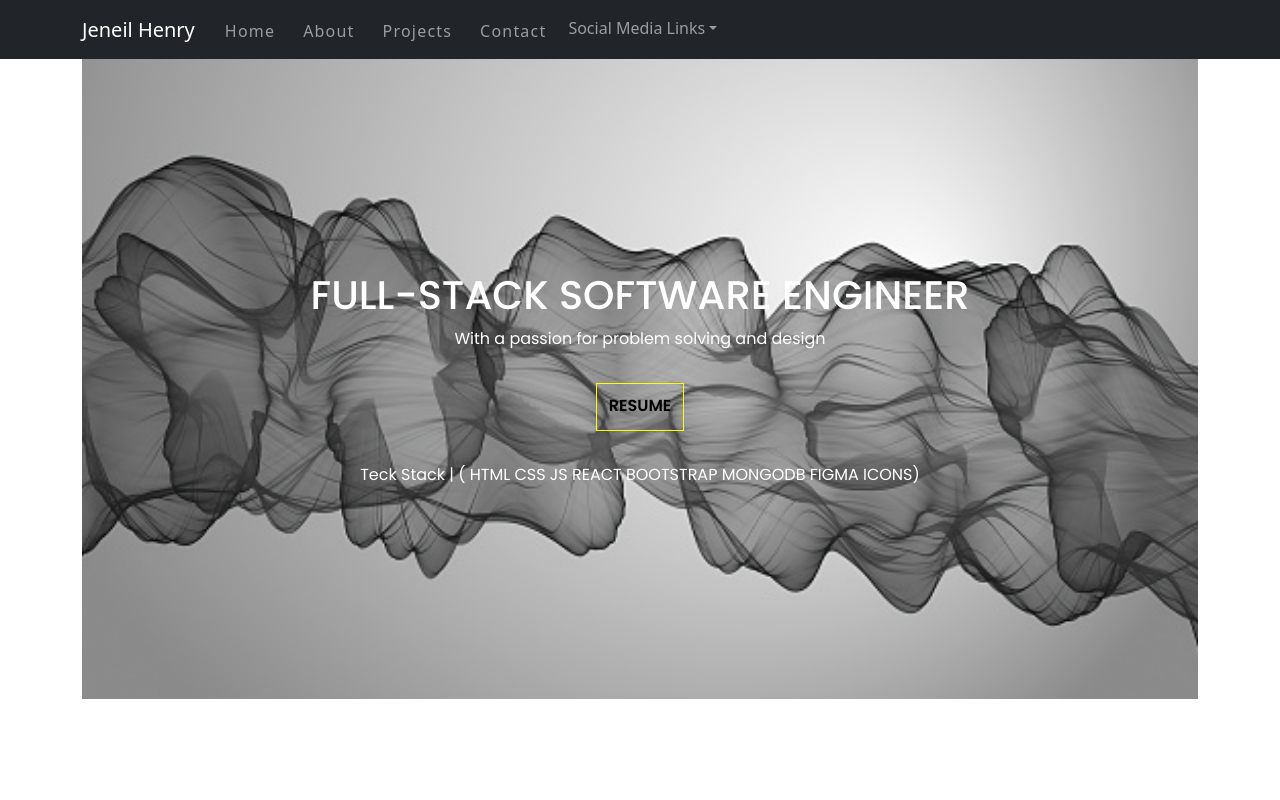
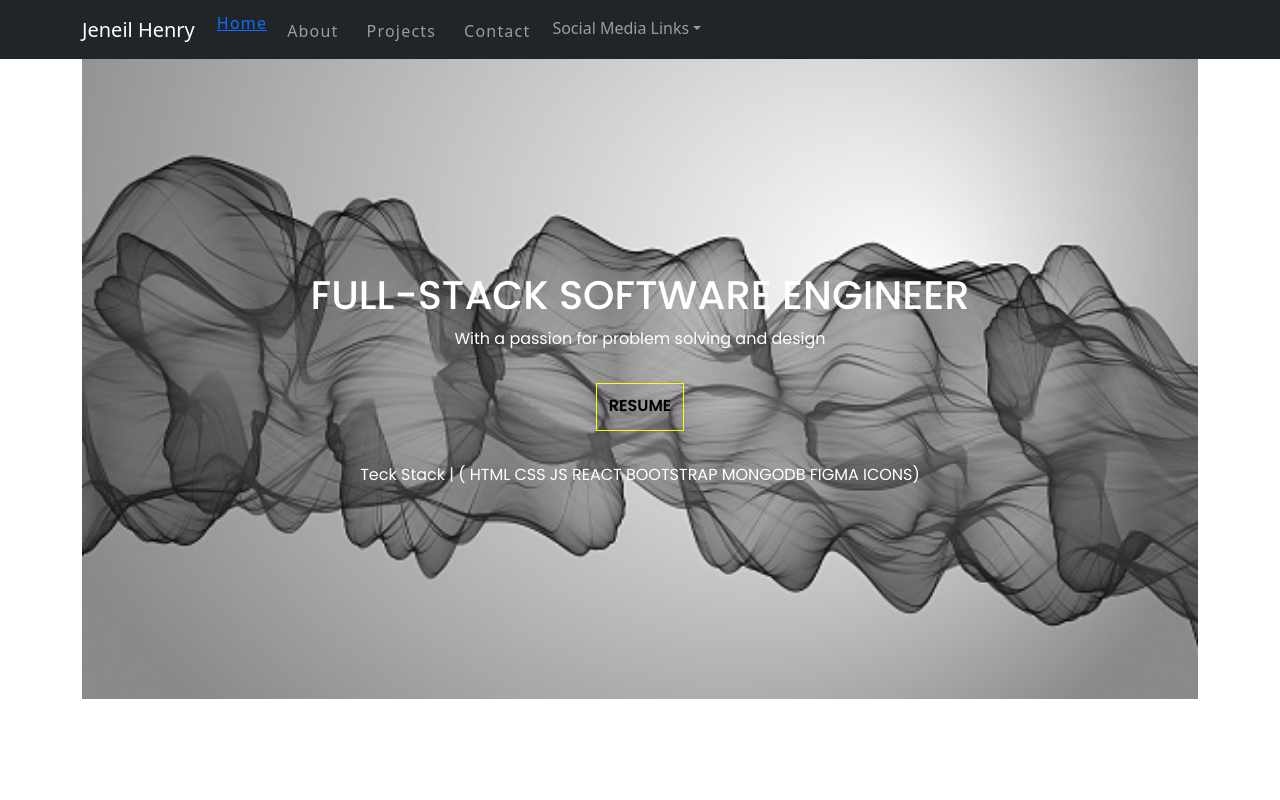
Before and after one commit to Nell-intech/Portfolio, a React (Create React App) app: page / in a window 1280 px wide. Shown: the top 800 px of the page. Built offline with nearby package versions, Linux system fonts and the light colour scheme.

Commit message:
added changes to nav links for testing

```diff
--- a/src/Components/Navbar.js
+++ b/src/Components/Navbar.js
@@ -2,6 +2,7 @@ import Container from 'react-bootstrap/Container';
 import Nav from 'react-bootstrap/Nav';
 import Navbar from 'react-bootstrap/Navbar';
 import NavDropdown from 'react-bootstrap/NavDropdown';
+import { NavLink } from 'react-router-dom'
 
 //FONT AWESOME IMPORTS
 // import { FontAwesomeIcon } from '@fortawesome/react-fontawesome';
@@ -16,7 +17,7 @@ export default function navBar1() {
         <Navbar.Toggle aria-controls="basic-navbar-nav" />
         <Navbar.Collapse id="basic-navbar-nav">
           <Nav className="me-auto">
-            <Nav.Link className="navLink" href="/">Home</Nav.Link>
+            <NavLink className="navLink" href="/">Home</NavLink>
             <Nav.Link className="navLink" href="/about">About</Nav.Link>
             <Nav.Link className="navLink" href="/projects">Projects</Nav.Link>
             {/* include current project in this section */}
```
